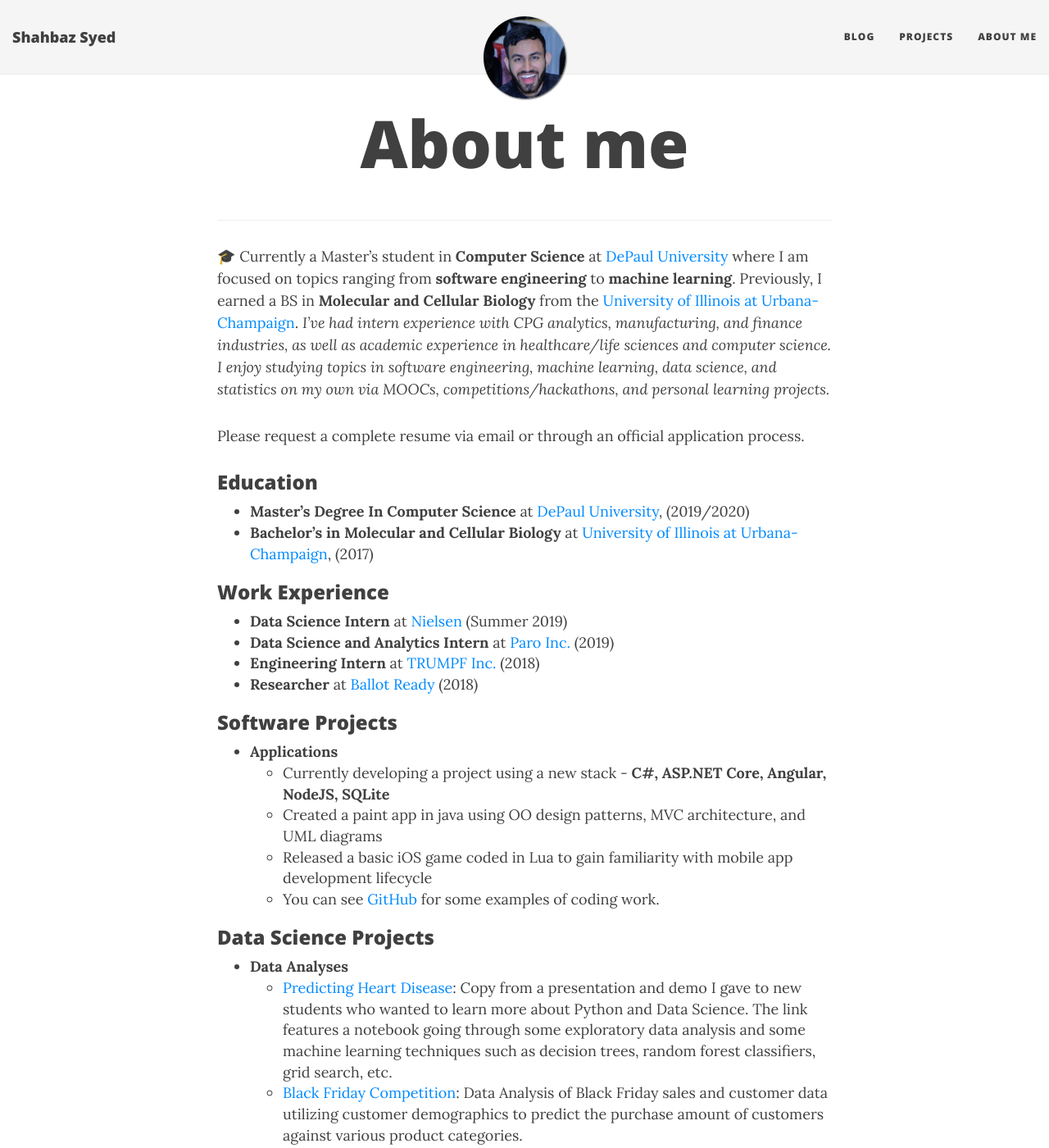
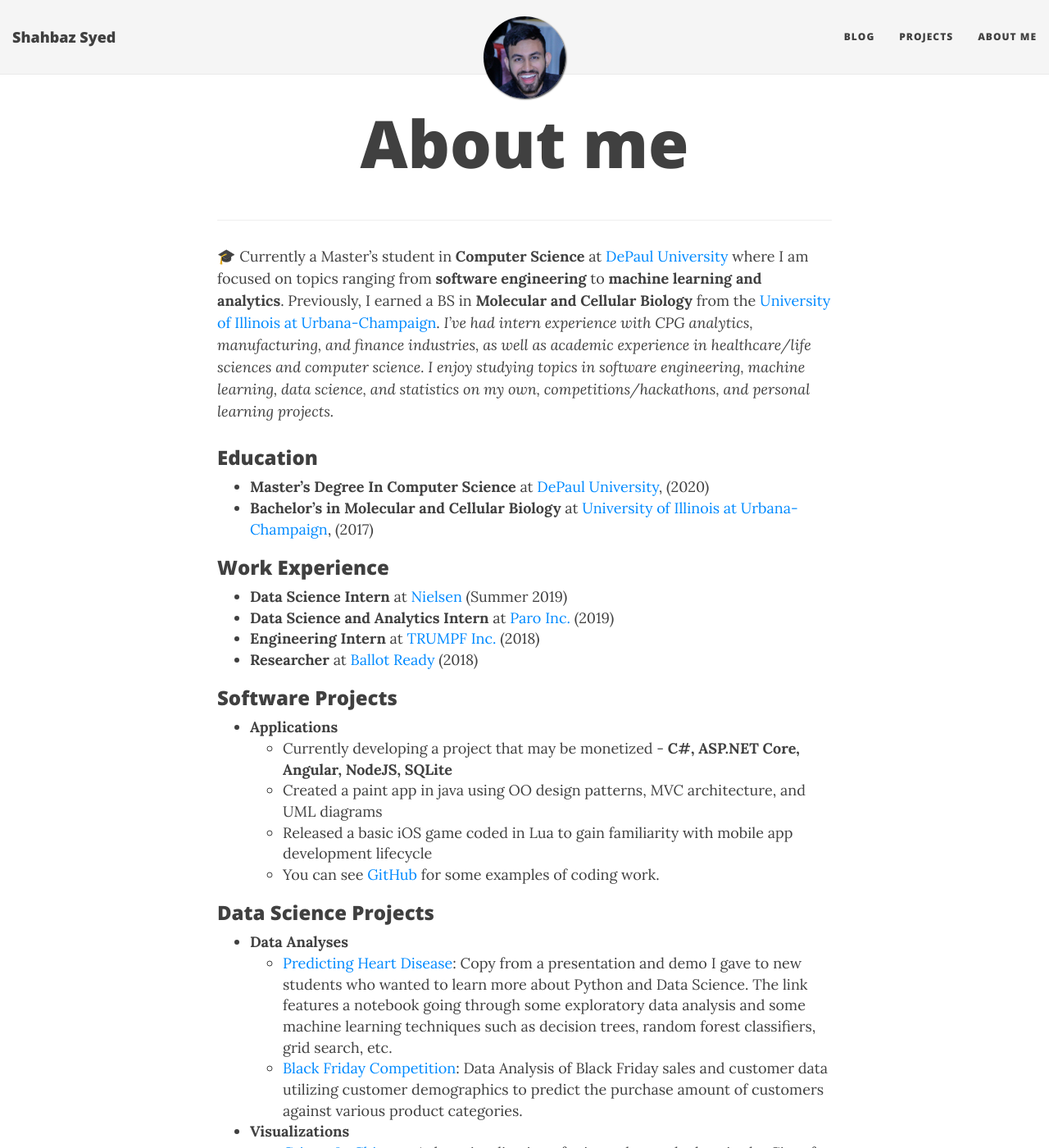
Before and after one commit to shasye1/shasye1.github.io, a Jekyll site: the page built from aboutme.md, in a window 1280 px wide and 1400 px high. Shown: the whole window at 82% size. Built offline with Jekyll 4.4.1, drawn with Linux system fonts in a browser that asks for light colours; nearby versions of some CDN libraries; some of the changed text lies outside the part shown.

Commit message:
Cleaned up/updated

```diff
--- a/aboutme.md
+++ b/aboutme.md
@@ -5,13 +5,11 @@
 
 -------------
 
-&#127891; Currently a Master's student in **Computer Science** at [DePaul University](http://www.cdm.depaul.edu/academics/Pages/Current/Requirements-MS-in-Computer-Science.aspx) where I am focused on topics ranging from **software engineering** to **machine learning**. Previously, I earned a BS in **Molecular and Cellular Biology** from the [University of Illinois at Urbana-Champaign](http://catalog.illinois.edu/undergraduate/las/academic-units/molecular-cell-bio/molecular-cellular-biology-concentration/).  *I've had intern experience with CPG analytics, manufacturing, and finance industries, as well as academic experience in healthcare/life sciences and computer science. I enjoy studying topics in software engineering, machine learning, data science, and statistics on my own via MOOCs, competitions/hackathons, and personal learning projects.*
-
-Please request a complete resume via email or through an official application process.
+&#127891; Currently a Master's student in **Computer Science** at [DePaul University](http://www.cdm.depaul.edu/academics/Pages/Current/Requirements-MS-in-Computer-Science.aspx) where I am focused on topics ranging from **software engineering** to **machine learning and analytics**. Previously, I earned a BS in **Molecular and Cellular Biology** from the [University of Illinois at Urbana-Champaign](http://catalog.illinois.edu/undergraduate/las/academic-units/molecular-cell-bio/molecular-cellular-biology-concentration/).  *I've had intern experience with CPG analytics, manufacturing, and finance industries, as well as academic experience in healthcare/life sciences and computer science. I enjoy studying topics in software engineering, machine learning, data science, and statistics on my own, competitions/hackathons, and personal learning projects.*
 
 ### Education
 
-* **Master's Degree In Computer Science** at [DePaul University](https://www.cdm.depaul.edu/academics/Pages/current/Requirements-MS-in-Computer-Science.aspx), (2019/2020)
+* **Master's Degree In Computer Science** at [DePaul University](https://www.cdm.depaul.edu/academics/Pages/current/Requirements-MS-in-Computer-Science.aspx), (2020)
 * **Bachelor's in Molecular and Cellular Biology** at [University of Illinois at Urbana-Champaign](http://catalog.illinois.edu/undergraduate/las/academic-units/molecular-cell-bio/molecular-cellular-biology-concentration/), (2017)
 
 ### Work Experience
@@ -22,7 +20,7 @@
 
 ### Software Projects
 * **Applications**
-    * Currently developing a project using a new stack - **C#, ASP.NET Core, Angular, NodeJS, SQLite**
+    * Currently developing a project that may be monetized - **C#, ASP.NET Core, Angular, NodeJS, SQLite**
     * Created a paint app in java using OO design patterns, MVC architecture, and UML diagrams
     * Released a basic iOS game coded in Lua to gain familiarity with mobile app development lifecycle
     * You can see [GitHub](https://github.com/shasye1) for some examples of coding work.
@@ -38,13 +36,8 @@
 
 
 ### Technical Skills [Keywords]
-* **Programming Languages**: Python, SQL, R, Java, C
-* **Developing Software/Frameworks**: Pandas, Numpy, Scikit, Keras/Tensorflow, AWS, Hadoop, Git/GitHub, FBProphet
+* **Programming Languages**: Python, SQL, R, Java, C, C#
+* **Developing Software/Frameworks**: Pandas, Numpy, Scikit, Keras/Tensorflow, Azure/AWS, Hadoop, Git, Jira, Confluence, Agile, AppDynamics, Jenkins, Terraform
 * **Languages**: English, Spanish, Urdu/Hindi
 
-
-### Contact me
-
-&#128233; <a href="mailto:shasye54@gmail.com" class="btn btn-success"><span class="glyphicons glyphicons-envelope"></span>Email</a>
-
 ---
--- a/index.html
+++ b/index.html
@@ -1,7 +1,7 @@
 ---
 layout: page
 title: Hi, I'm Shahbaz
-subtitle: Data Science and Computer Scientist
+subtitle: Software Engineer, Data Scientist, and Computer Scientist
 fb-img: shasyed1.github.io
 css: "/css/index.css"
 meta-title: "Shahbaz Syed"
```
